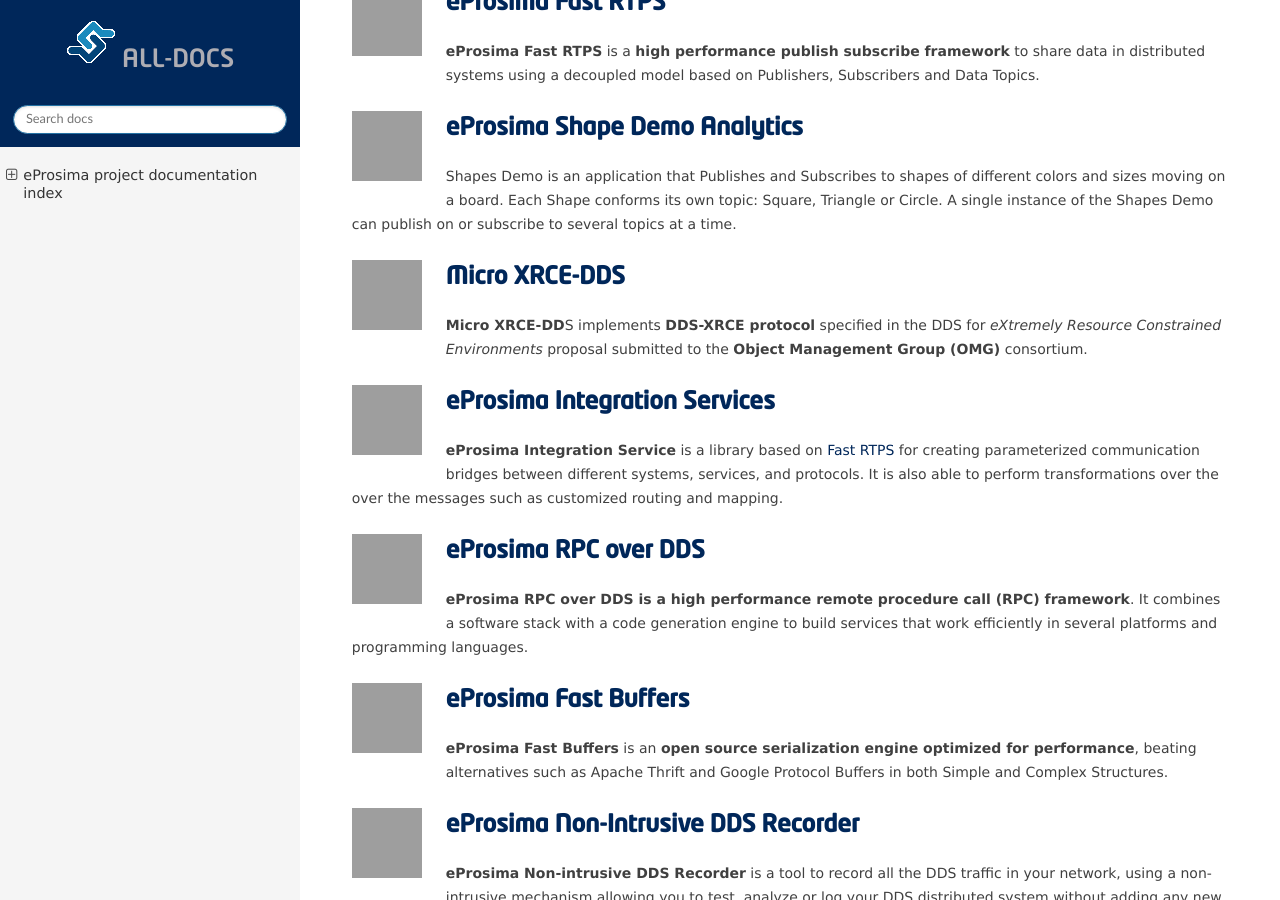
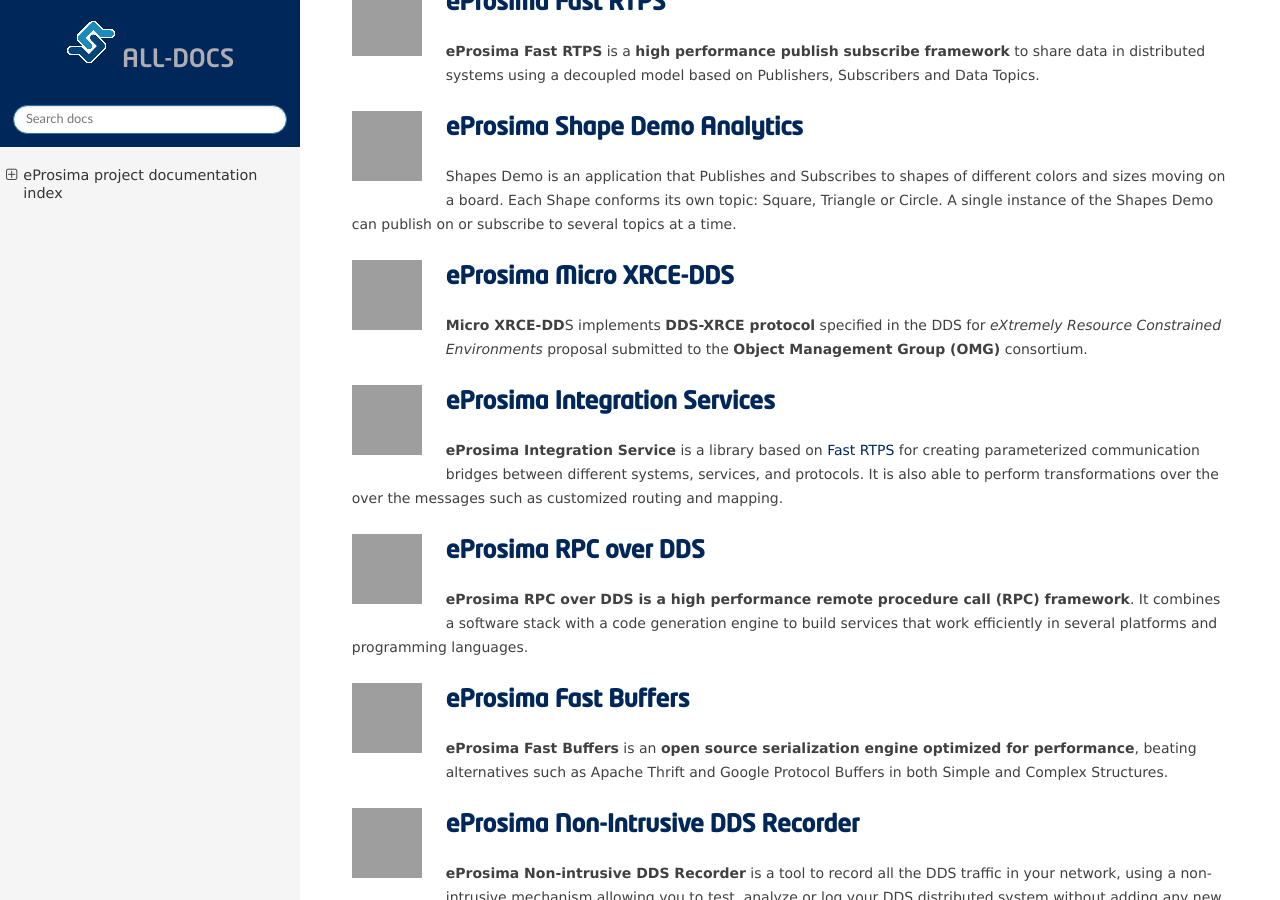
Before and after one commit to eProsima/all-docs, a Sphinx documentation site: the page built from source/index.rst, in a window 1280 px wide and 900 px high, scrolled down 350 px, cut to the strip 0-900 px from the top of the window. Built offline with Sphinx 7.4.7 and the Read the Docs theme 2.0.0, drawn with Linux system fonts in a browser that asks for light colours; grey boxes are pictures that could not be loaded.

Commit message:
Add eProsima to MicrosXRCE-DDS to avoid trademark issue

```diff
--- a/source/index.rst
+++ b/source/index.rst
@@ -55,9 +55,9 @@
 	:align: left
 	:target: `Micro XRCE-DDS`_
 
--------------------
-`Micro XRCE-DDS`_
--------------------
+----------------------------
+`eProsima Micro XRCE-DDS`_
+----------------------------
 
 **Micro XRCE-DD**\ S implements **DDS-XRCE protocol** specified in the
 DDS for *eXtremely Resource Constrained Environments* proposal submitted
```
Also changed, not shown: README.md (+1 -1 lines).
